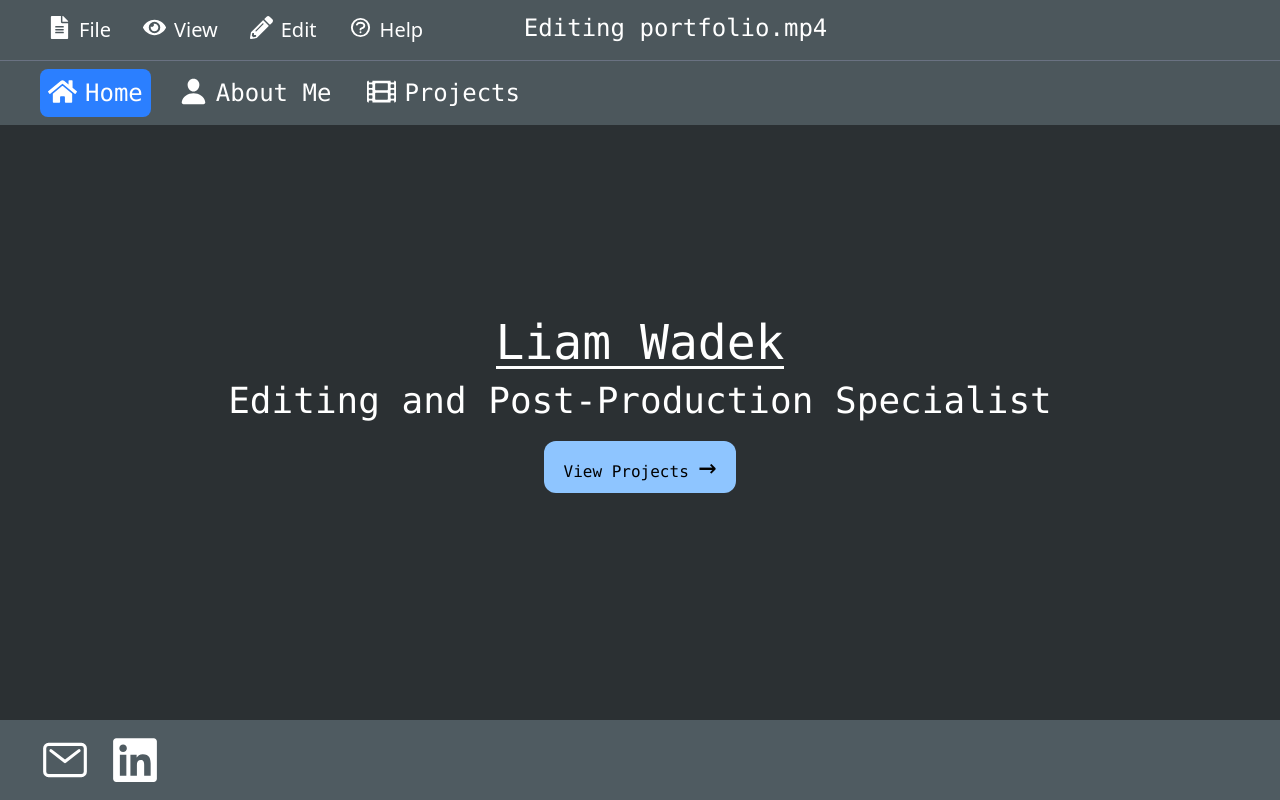
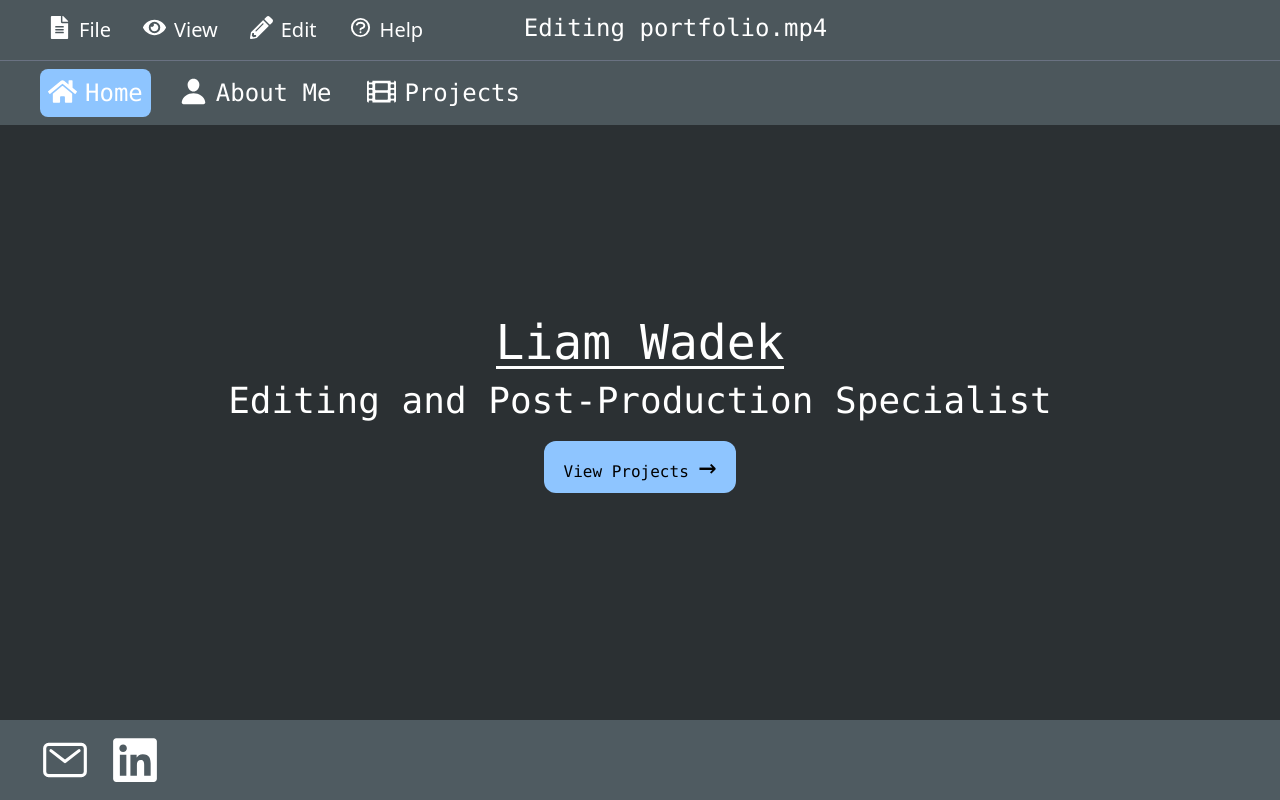
Before and after one commit to dwyaneramos/liam-portfolio, a React (Vite) app: page / in a window 1280 px wide. Built offline with nearby package versions, Linux system fonts and the light colour scheme.

Commit message:
tweaked contact bar and navbar

```diff
--- a/src/components/ContactBar.jsx
+++ b/src/components/ContactBar.jsx
@@ -10,8 +10,13 @@ export const ContactBar = () => {
     <div className = "absolute bottom-0 bg-[#4f5b61] min-h-20 max-h-20 py-3 min-w-screen flex
       flex-row gap-5 items-align items-center z-0">
 
-    <IoMailOutline size = {IconSize} color = {"white"} className="ml-10"/>
-    <FaLinkedin size = {IconSize} color = {"white"}/>
+    <a href="mailto:riz3ndrr@gmail.com" className ="hover:-translate-y-1 transition">
+      <IoMailOutline size = {IconSize} color = {"white"} className="ml-10"/>
+    </a>
+
+    <a href="" className ="hover:-translate-y-1 transition">
+      <FaLinkedin size = {IconSize} color = {"white"}/>
+    </a>
     </div>
   )
 }
--- /dev/null
+++ b/src/components/NavBar.jsx
@@ -0,0 +1,25 @@
+
+import { IoMailOutline, IoPerson} from "react-icons/io5";
+import { FaPlay, FaStop, FaLinkedin, FaFileAlt, FaEye, FaPencilAlt, FaHome, FaFilm  } from "react-icons/fa";
+export const NavBar = ({setPage, page}) => {
+  return (
+    <div className = "flex flex-row pl-10 py-2 gap-5 text-white font-mono text-2xl items-center">
+      <Option Icon = {FaHome} name ="Home" isBig = {true} onClick={() => setPage("Home")} current = {page == "Home" ? true : false}/>
+      <Option Icon = {IoPerson} name ="About Me" isBig = {true} onClick={() => setPage("About")} current = {page == "About" ? true : false}/>
+      <Option Icon = {FaFilm} name ="Projects" isBig = {true} onClick={() => setPage("Projects")} current = {page == "Projects" ? true : false}/>
+    </div>
+  )
+}
+
+const Option = ({Icon, name, isBig, onClick, current}) => {
+  const iconSize = isBig ? 29 : 23
+  const textSize = isBig ? "text-2xl" : "text-xl"
+  const bg = current ? "bg-blue-300" : ""
+
+  return (
+    <div className = {`flex flex-row gap-2 hover:bg-gray-700 transition cursor-pointer p-2 rounded-lg ${bg}`} onClick = {onClick}>
+      <Icon size={iconSize} color={"white"}/>
+      <h1 className = {`${textSize} text-white`}>{name}</h1>
+    </div>
+  )
+}
--- a/src/components/sections/Editor.jsx
+++ b/src/components/sections/Editor.jsx
@@ -10,6 +10,7 @@ import {Projects} from "./Projects"
 
 import {Homepage} from './Homepage'
 import {About} from './About'
+import {NavBar} from '../NavBar'
 
 import emailjs from '@emailjs/browser';
 
@@ -33,28 +34,6 @@ export const Editor = ({page, setPage}) => {
 }
 
 
-const NavBar = ({setPage, page}) => {
-  return (
-    <div className = "flex flex-row pl-10 py-2 gap-5 text-white font-mono text-2xl items-center">
-      <Option Icon = {FaHome} name ="Home" isBig = {true} onClick={() => setPage("Home")} current = {page == "Home" ? true : false}/>
-      <Option Icon = {IoPerson} name ="About Me" isBig = {true} onClick={() => setPage("About")} current = {page == "About" ? true : false}/>
-      <Option Icon = {FaFilm} name ="Projects" isBig = {true} onClick={() => setPage("Projects")} current = {page == "Projects" ? true : false}/>
-    </div>
-  )
-}
-
-const Option = ({Icon, name, isBig, onClick, current}) => {
-  const iconSize = isBig ? 29 : 23
-  const textSize = isBig ? "text-2xl" : "text-xl"
-  const bg = current ? "bg-blue-500" : ""
-
-  return (
-    <div className = {`flex flex-row gap-2 hover:bg-gray-700 transition cursor-pointer p-2 rounded-lg ${bg}`} onClick = {onClick}>
-      <Icon size={iconSize} color={"white"}/>
-      <h1 className = {`${textSize} text-white`}>{name}</h1>
-    </div>
-  )
-}
 
 const VideoOption = ({Icon, name}) => {
   return (
```
